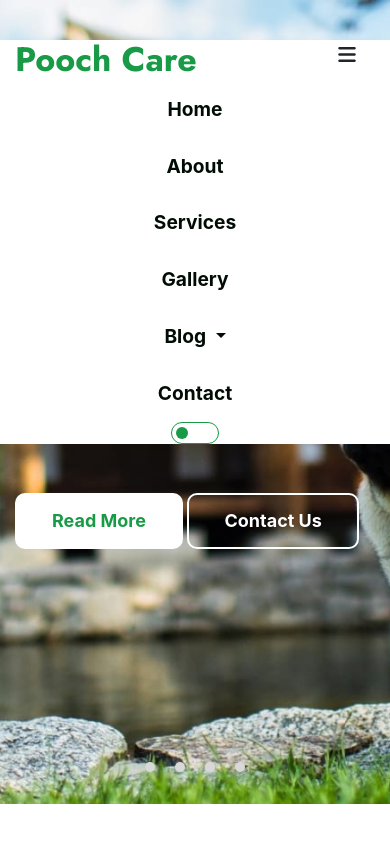
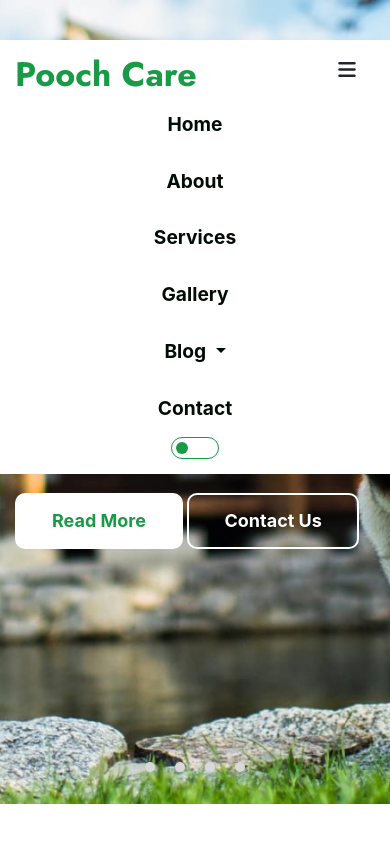
Before and after one commit to ThucHai/Pooch-Care-Project, a plain HTML site: page index.html in a window 390 px wide. Both pictures are taken after a click on the button "Toggle navigation". Shown: the top 844 px of the page. Drawn offline with nearby package versions, Linux system fonts and the light colour scheme; a script that the page names is missing.

Commit message:
tiep tuc lam index

```diff
--- a/Assets/css/Responsive.css
+++ b/Assets/css/Responsive.css
@@ -18,6 +18,33 @@
     max-width: 960px;
     margin-right: auto;
     margin-left: auto;
+  }
+  .navbar {
+    padding: 15px 0 0;
+  }
+
+  .nav-item {
+    display: inline-block;
+    text-align: center;
+  }
+
+  .dark-light {
+    margin: auto;
+    padding-bottom: 15px;
+  }
+
+  a.nav-link:before,
+  a.dropdown-item:before {
+    display: none;
+  }
+  .dropdown-menu {
+    font-weight: bold;
+    border: none;
+    text-align: center;
+  }
+
+  .dropdown-item {
+    font-weight: bold;
   }
 }
 
--- a/index.html
+++ b/index.html
@@ -116,7 +116,10 @@
                 <a class="nav-link" href="contact.html">Contact</a>
               </li>
               <li class="nav-item">
-                <div class="inline-block w-10 flex" style="width: 150px">
+                <div
+                  class="dark-light inline-block w-10 flex"
+                  style="width: 150px"
+                >
                   <i class="gg-sun" style="color: var(--heading-color)"></i>
                   <span
                     data-toggle-theme="dark"
```
